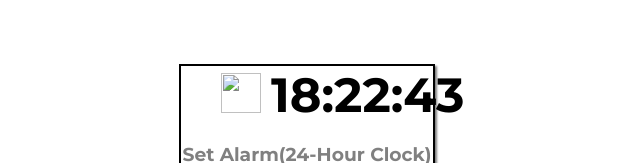
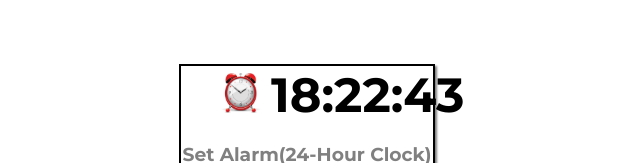
Before and after one commit to maniishjangir/Alarm-clock-ManiishJangir, a plain HTML site: page index.html in a window 1280 px wide. Shown: the top 163 px of the page, without its empty margins (333-973 px from the left). Drawn offline with Linux system fonts and the light colour scheme; the site is published under a folder, as on GitHub Pages, so addresses that start at the root find nothing.

Commit message:
Update index.html

```diff
--- a/index.html
+++ b/index.html
@@ -13,7 +13,7 @@
 <body>
     <section class="container">
         <div class="display-time">
-            <img class="clock-img" src="/th.jfif">
+            <img class="clock-img" src="th.jfif">
             <div id="clock"></div>
         </div>
         <form class="createAlarm">
```
